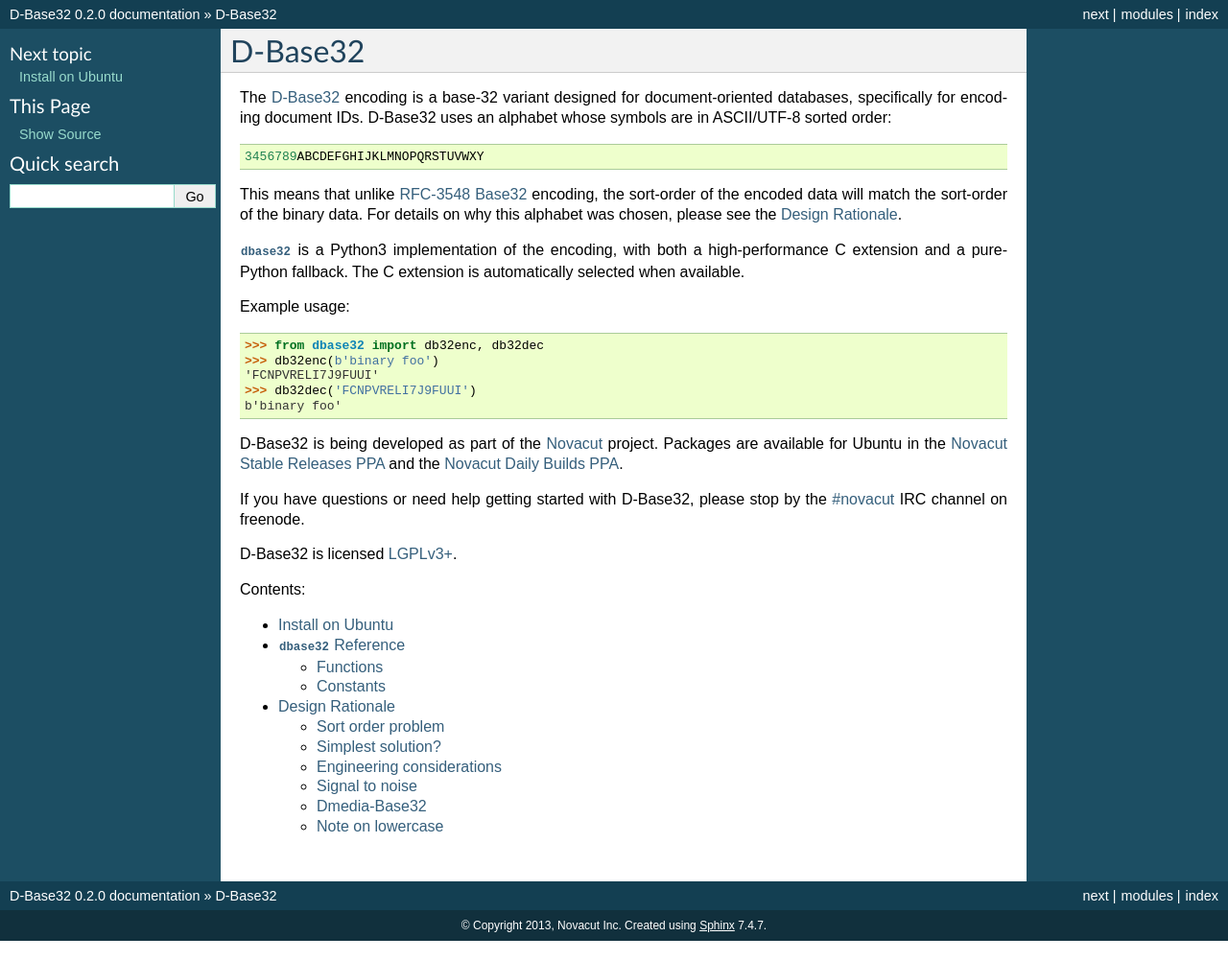
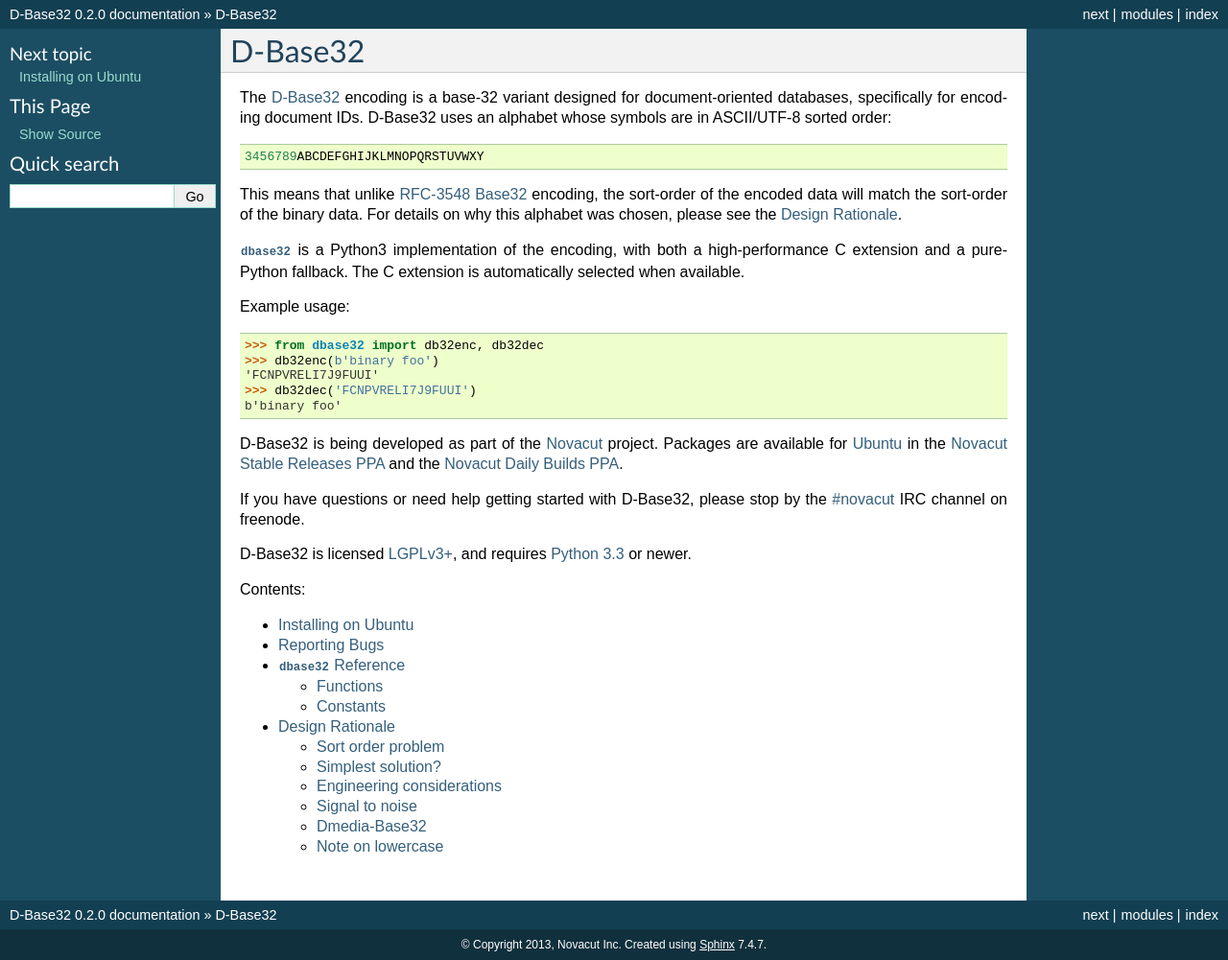
Before and after one commit to json420/dbase32, a Sphinx documentation site: the page built from doc/index.rst, in a window 1280 px wide. Shown: the whole page at 96% size. Built offline with Sphinx 7.4.7, drawn with Linux system fonts in a browser that asks for light colours.

```diff
--- a/doc/index.rst
+++ b/doc/index.rst
@@ -24,13 +24,13 @@ Example usage:
 b'binary foo'
 
 D-Base32 is being developed as part of the `Novacut`_ project. Packages are
-available for Ubuntu in the `Novacut Stable Releases PPA`_ and the
+available for `Ubuntu`_ in the `Novacut Stable Releases PPA`_ and the
 `Novacut Daily Builds PPA`_.
 
 If you have questions or need help getting started with D-Base32, please stop
 by the `#novacut`_ IRC channel on freenode.
 
-D-Base32 is licensed `LGPLv3+`_.
+D-Base32 is licensed `LGPLv3+`_, and requires `Python 3.3`_ or newer.
 
 Contents:
 
@@ -38,6 +38,7 @@ Contents:
     :maxdepth: 2
 
     install
+    bugs
     dbase32
     design
 
@@ -49,3 +50,5 @@ Contents:
 .. _`Novacut Stable Releases PPA`: https://launchpad.net/~novacut/+archive/stable
 .. _`Novacut Daily Builds PPA`: https://launchpad.net/~novacut/+archive/daily
 .. _`#novacut`: http://webchat.freenode.net/?channels=novacut
+.. _`Ubuntu`: http://www.ubuntu.com/
+.. _`Python 3.3`: http://docs.python.org/3.3/
```
Also changed, not shown: doc/bugs.rst (added, +22 -0 lines), doc/install.rst (+7 -3 lines), 1 other file.
